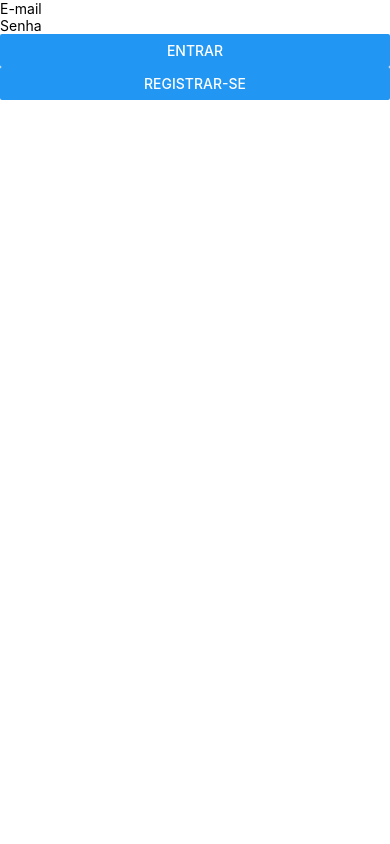
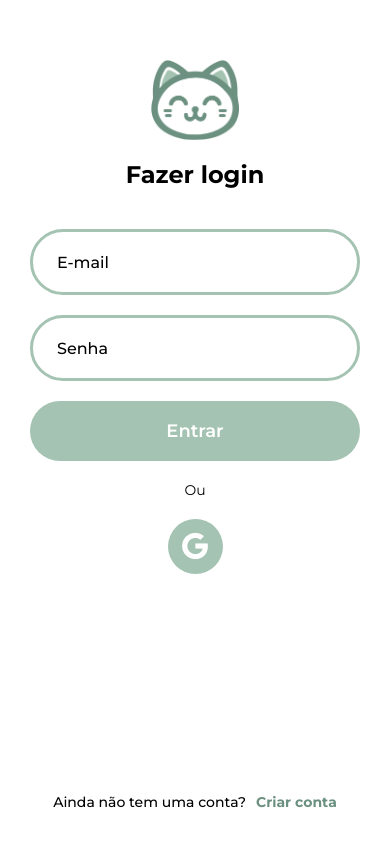
Before and after one commit to duMagnus/investy-app, a React Native app: screen / in a window 390 px wide. Built offline with nearby package versions, Linux system fonts and the light colour scheme.

Commit message:
Account page style

```diff
--- a/App.js
+++ b/App.js
@@ -2,10 +2,14 @@ import { StatusBar } from 'react-native';
 import { Navigation } from "./src/infrastructure/navigation";
 import { useFonts } from "expo-font";
 import {AccountScreen} from "./src/features/account/screens/account.screen";
+import * as SplashScreen from 'expo-splash-screen';
+import {useCallback, useEffect} from "react";
+
+SplashScreen.preventAutoHideAsync();
 
 export default function App() {
 
-    const [fontsLoaded] = useFonts({
+    const [fontsLoaded, fontError] = useFonts({
         "Montserrat-Black": require("./assets/fonts/Montserrat-Black.ttf"),
         "Montserrat-Bold": require("./assets/fonts/Montserrat-Bold.ttf"),
         "Montserrat-ExtraBold": require("./assets/fonts/Montserrat-ExtraBold.ttf"),
@@ -17,6 +21,16 @@ export default function App() {
         "Montserrat-Thin": require("./assets/fonts/Montserrat-Thin.ttf"),
     });
 
+    useEffect(() => {
+        if (fontsLoaded || fontError) {
+            SplashScreen.hideAsync();
+        }
+    }, [fontsLoaded, fontError]);
+
+    if (!fontsLoaded && !fontError) {
+        return null;
+    }
+
     return (
         <>
             <StatusBar style="auto" />
--- a/app.json
+++ b/app.json
@@ -21,7 +21,8 @@
       "adaptiveIcon": {
         "foregroundImage": "./assets/adaptive-icon.png",
         "backgroundColor": "#ffffff"
-      }
+      },
+      "softwareKeyboardLayoutMode": "pan"
     },
     "web": {
       "favicon": "./assets/favicon.png"
--- a/package.json
+++ b/package.json
@@ -10,6 +10,7 @@
   },
   "dependencies": {
     "@expo/vector-icons": "^14.0.0",
+    "@react-native-async-storage/async-storage": "1.21.0",
     "@react-navigation/bottom-tabs": "^6.5.16",
     "@react-navigation/native": "^6.1.14",
     "@react-navigation/native-stack": "^6.9.22",
@@ -20,12 +21,12 @@
     "firebase": "^10.8.1",
     "react": "18.2.0",
     "react-native": "0.73.4",
+    "react-native-gesture-handler": "~2.14.0",
     "react-native-gifted-charts": "^1.4.7",
     "react-native-safe-area-context": "4.8.2",
     "react-native-screens": "~3.29.0",
     "styled-components": "^6.1.8",
-    "react-native-gesture-handler": "~2.14.0",
-    "@react-native-async-storage/async-storage": "1.21.0"
+    "expo-splash-screen": "~0.26.4"
   },
   "devDependencies": {
     "@babel/core": "^7.20.0"
--- a/src/features/account/screens/account.screen.js
+++ b/src/features/account/screens/account.screen.js
@@ -1,14 +1,25 @@
-import {ActivityIndicator, Button, TextInput, View} from "react-native";
-import {useState} from "react";
+import {ActivityIndicator, Image, Text, TouchableOpacity, View} from "react-native";
+import React, {useState} from "react";
 import {createUserWithEmailAndPassword, signInWithEmailAndPassword} from "firebase/auth";
 import {auth} from "../../../../FirebaseConfig";
+import {
+    AccountPageBackground, AccountPageChanger, AccountPageFooter,
+    AccountPageTitle, FormContainer,
+    LoginButton,
+    LoginButtonTitle,
+    LoginInput, OrContainer, OrText, SocialLoginContainer
+} from "./account.styles";
+import {Ionicons} from "@expo/vector-icons";
 
 export const AccountScreen = () => {
 
     const [email, setEmail] = useState('');
     const [password, setPassword] = useState('');
+    const [repeatPassword, setRepeatPassword] = useState('');
     const [loading, setLoading] = useState(false);
     const [user, setUser] = useState('');
+
+    const [isLogin, setIsLogin] = useState(true);
 
     const onSignUp = () => {
         setLoading(true);
@@ -36,27 +47,62 @@ export const AccountScreen = () => {
     }
 
     return (
-        <View>
-            <TextInput
+        <AccountPageBackground>
+            <View style={{width: '100%', justifyContent: 'center', alignItems: 'center', height: 80, marginBottom: 20}} >
+                <Image source={require('../../../../assets/logo.png')} resizeMode='contain' style={{flex: 1}}/>
+            </View>
+            <FormContainer>
+                <AccountPageTitle>
+                    { isLogin ? 'Fazer login' : 'Criar conta' }
+                </AccountPageTitle>
+                <LoginInput
                     value={email}
                     onChangeText={setEmail}
                     placeholder='E-mail'
                     autoCapitalize='none'
                 />
-            <TextInput
+                <LoginInput
                     secureTextEntry={true}
                     value={password}
                     onChangeText={setPassword}
                     placeholder='Senha'
                     autoCapitalize='none'
                 />
+                {!isLogin &&
+                    <LoginInput
+                        secureTextEntry={true}
+                        value={repeatPassword}
+                        onChangeText={setRepeatPassword}
+                        placeholder='Repita sua senha'
+                        autoCapitalize='none'
+                    />
+                }
+                <LoginButton onPress={isLogin ? onSignIn : onSignUp}>
                     {loading
-                ? <ActivityIndicator/>
-                : <>
-                    <Button title='Entrar' onPress={onSignIn}/>
-                    <Button title='Registrar-se' onPress={onSignUp}/>
-                </>
+                        ? <ActivityIndicator color='white' size={30}/>
+                        : <LoginButtonTitle> {isLogin ? 'Entrar' : 'Criar'} </LoginButtonTitle>
                     }
-        </View>
+                </LoginButton>
+            </FormContainer>
+            <OrContainer>
+                <OrText>
+                    Ou
+                </OrText>
+            </OrContainer>
+            <SocialLoginContainer>
+                <Ionicons name='logo-google' size={30} color='white'/>
+            </SocialLoginContainer>
+
+            <AccountPageFooter>
+                <AccountPageChanger>
+                    {isLogin ? 'Ainda não tem uma conta?' : 'Já possui uma conta?'}
+                </AccountPageChanger>
+                <TouchableOpacity style={{ height: 25, justifyContent: 'center'}} onPress={() => setIsLogin(!isLogin)}>
+                    <AccountPageChanger style={{ color: '#6B9080', fontFamily: 'Montserrat-Bold'}}>
+                        {isLogin ? 'Criar conta' : 'Fazer login'}
+                    </AccountPageChanger>
+                </TouchableOpacity>
+            </AccountPageFooter>
+        </AccountPageBackground>
     )
 }
--- /dev/null
+++ b/src/features/account/screens/account.styles.js
@@ -0,0 +1,76 @@
+import styled from "styled-components/native";
+
+export const LoginInput = styled.TextInput`
+  padding-left: 24px;
+  border: solid #A4C3B2 3px;
+  border-radius: 200px;
+  margin-bottom: 20px;
+  height: 66px;
+  font-size: 16px;
+  font-family: Montserrat-Medium;
+`;
+
+export const LoginButton = styled.TouchableOpacity`
+  background: #A4C3B2;
+  flex-direction: row;
+  align-items: center;
+  justify-content: center;
+  height: 60px;
+  border-radius: 200px;
+  width: 100%;
+  margin-bottom: 20px;
+`;
+
+export const LoginButtonTitle = styled.Text`
+  font-size: 18px;
+  font-family: Montserrat-SemiBold;
+  color: white;
+`;
+
+export const AccountPageTitle = styled.Text`
+  margin: 0 auto 40px;
+  font-size: 24px;
+  font-family: Montserrat-Bold;
+  color: black;
+`;
+
+export const AccountPageBackground = styled.View`
+  padding: 60px 30px 30px 30px;
+  flex: 1;
+`;
+
+export const FormContainer = styled.View`
+  //background: coral;
+`;
+
+export const SocialLoginContainer = styled.View`
+  border-radius: 200px;
+  background: #A4C3B2;
+  width: 55px;
+  height: 55px;
+  justify-content: center;
+  align-items: center;
+  margin: 0 auto;
+`;
+
+export const AccountPageFooter = styled.View`
+  flex-direction: row;
+  align-items: center;
+  justify-content: center;
+  gap: 10px;
+  margin-top: auto;
+`;
+
+export const AccountPageChanger = styled.Text`
+  font-family: Montserrat-Medium;
+`;
+
+export const OrContainer = styled.View`
+  justify-content: center;
+  align-items: center;
+  margin-bottom: 20px;
+`;
+
+export const OrText = styled.Text`
+  font-family: Montserrat-Regular;
+`;
```
Also changed, not shown: assets/logo.png (added), 1 other file (tests, documents, lock files or other folders). Lines whose indentation alone changed are shown as unchanged.
